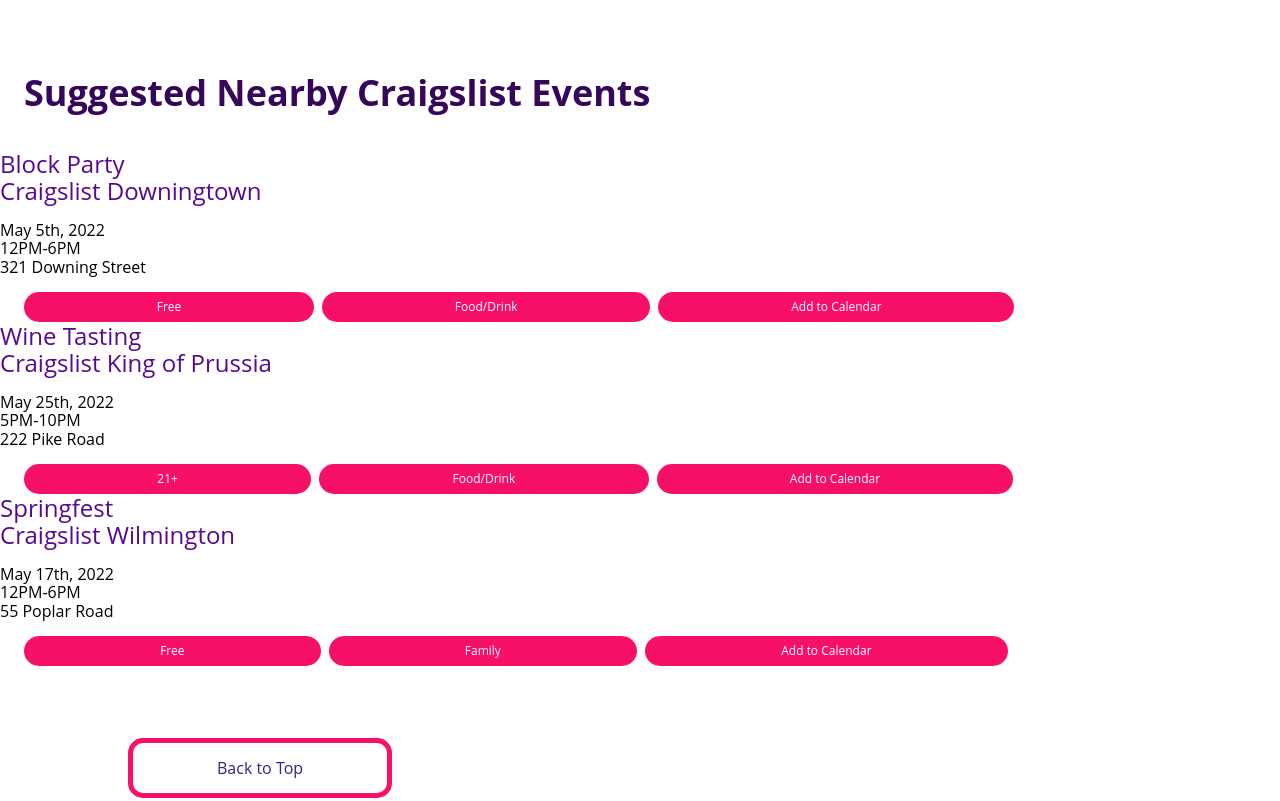
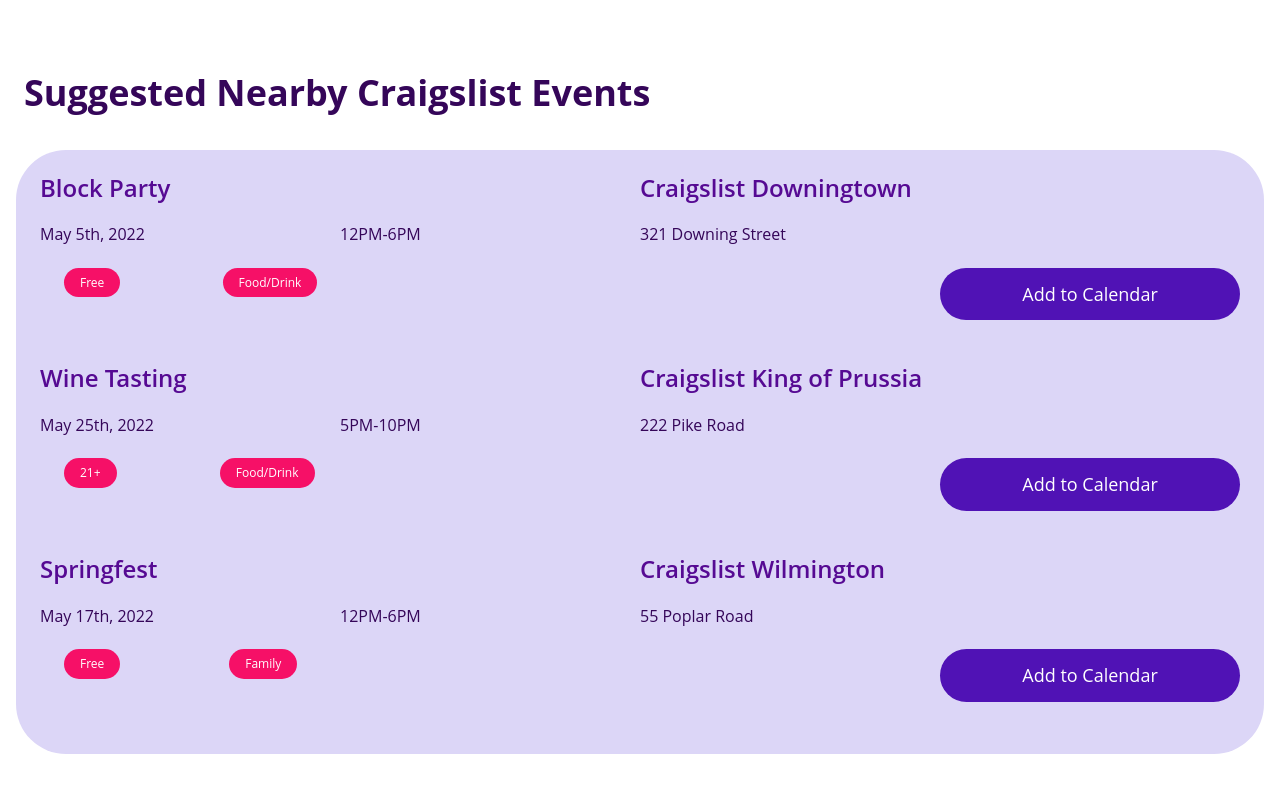
Before and after one commit to bluekoenig/Final-Craigslist-Buildout, a website: page deploy/calendar.html in a window 1280 px wide. Shown: the part 4189-4990 px from the top of the page. Drawn offline with Linux system fonts and the light colour scheme.

Commit message:
what happens when i do this

```diff
--- a/deploy/calendar.html
+++ b/deploy/calendar.html
@@ -385,47 +385,58 @@
     <section id="suggested">
                             <h3>Suggested Nearby Craigslist Events</h3>
 
+                            <section class="purp-back">
                                 <ul>
-                                <li>
-                                    <h2>Block Party</h2>
-                                    <h2>Craigslist Downingtown</h2>
-                                    <p>May 5th, 2022 <br> 12PM-6PM <br> 321 Downing Street</p>
+                                    <li class="sug-grid">
+                                        <h2 class="v1">Block Party</h2>
+                                        <h2 class="v2">Craigslist Downingtown</h2>
+                                        <p class="v3">May 5th, 2022</p>
+                                        <p class="v4">12PM-6PM</p>
+                                        <p class="v5"> 321 Downing Street</p>
 
-                                    <section class="pink-but">
+                                        <section class="pink-but v6">
                                             <button class="t1">Free</button>
                                             <button class="t2">Food/Drink</button>
-                                        <button class="t3">Add to Calendar</button>
                                       </section>
 
+                                      <button class="bootie v7">Add to Calendar</button>
 
                                     </li>
 
-                                <li>
-                                    <h2>Wine Tasting</h2>
-                                    <h2>Craigslist King of Prussia</h2>
-                                    <p>May 25th, 2022 <br> 5PM-10PM <br> 222 Pike Road</p>
+                                    <li class="sug-grid">
+                                        <h2 class="v1">Wine Tasting</h2>
+                                        <h2 class="v2">Craigslist King of Prussia</h2>
+                                        <p class="v3">May 25th, 2022</p>
+                                        <p class="v4"> 5PM-10PM</p>
+                                        <p class="v5"> 222 Pike Road</p>
 
-                                    <section class="pink-but">
+                                        <section class="pink-but v6">
                                             <button class="t1">21+</button>
                                             <button class="t2">Food/Drink</button>
-                                        <button class="t3">Add to Calendar</button>
+
                                         </section>
 
+                                        <button class="bootie v7">Add to Calendar</button>
                                     </li>
 
-                                <li>
-                                    <h2>Springfest</h2>
-                                    <h2>Craigslist Wilmington</h2>
-                                    <p>May 17th, 2022 <br> 12PM-6PM <br> 55 Poplar Road</p>
+                                    <li class="sug-grid">
+                                        <h2 class="v1">Springfest</h2>
+                                        <h2 class="v2">Craigslist Wilmington</h2>
+                                        <p class="v3">May 17th, 2022</p>
+                                        <p class="v4"> 12PM-6PM </p>
+                                        <p class="v5"> 55 Poplar Road</p>
 
-                                   <section class="pink-but">
+                                       <section class="pink-but v6">
                                         <button class="t1">Free</button>
                                         <button class="t2">Family</button>
-                                    <button class="t3">Add to Calendar</button>
+
                                        </section>
+
+                                       <button class="bootie v7">Add to Calendar</button>
 
                                     </li>
                                 </ul>
+                            </section>
 
                             <section class="back-top back-top-but">
 
--- a/dev/scss/sections/_suggested.scss
+++ b/dev/scss/sections/_suggested.scss
@@ -1,7 +1,88 @@
-#suggested{
-
-    h2{
-        font-weight: 400;
+#suggested {
+    h2 {
+        font-weight: 600;
         color: var(--very-purp);
     }
+
+   p{
+       color: var(--deep-space);
+   }
+
+
 }
+
+.purp-back {
+    background-color: var(--lavendar);
+    border-radius: 50px;
+    margin: 16px 16px 0px 16px;
+    padding: 24px 24px 8px 24px;
+}
+
+.bolded {
+h2{
+    font-weight: 400;
+}
+
+}
+
+.bootie{
+        background-color: var(--tulip);
+            border: none;
+            color: var(--white);
+            border-radius: 40px;
+            font-size: rem-calc(18);
+
+    }
+
+
+.sug-grid{
+    margin-bottom: 36px;
+    display: grid;
+   grid-template-columns: 25% 25% 25% 25%;
+   grid-template-areas:
+   "v1 v1 v2 v2"
+   "v3 v4 v5 v5 "
+   "v6 v6 . v7";
+}
+
+.v1{
+    grid-area: v1;
+    width: fit-content;
+    margin-bottom: 8px;
+}
+
+.v2{
+    grid-area: v2;
+    width: fit-content;
+    text-align: right;
+    margin-bottom: 8px;
+}
+.v3{
+    grid-area: v3;
+    width: fit-content;
+    margin-bottom: 8px;
+}
+.v4{
+    grid-area: v4;
+    width: fit-content;
+    margin-bottom: 8px;
+}
+.v5{
+    grid-area: v5;
+    width: fit-content;
+    margin-bottom: 8px;
+}
+.v6{
+    grid-area: v6;
+    height: 4vh;
+    margin-bottom: 8px;
+    justify-items: flex-start;
+    align-items: flex-start;
+}
+.v7{
+    grid-area: v7;
+    margin-bottom: 8px;
+}
+.v8{
+    grid-area: v8;
+}
```
Also changed, not shown: deploy/css/styles.css, 1 other file. Lines whose indentation alone changed are shown as unchanged.
